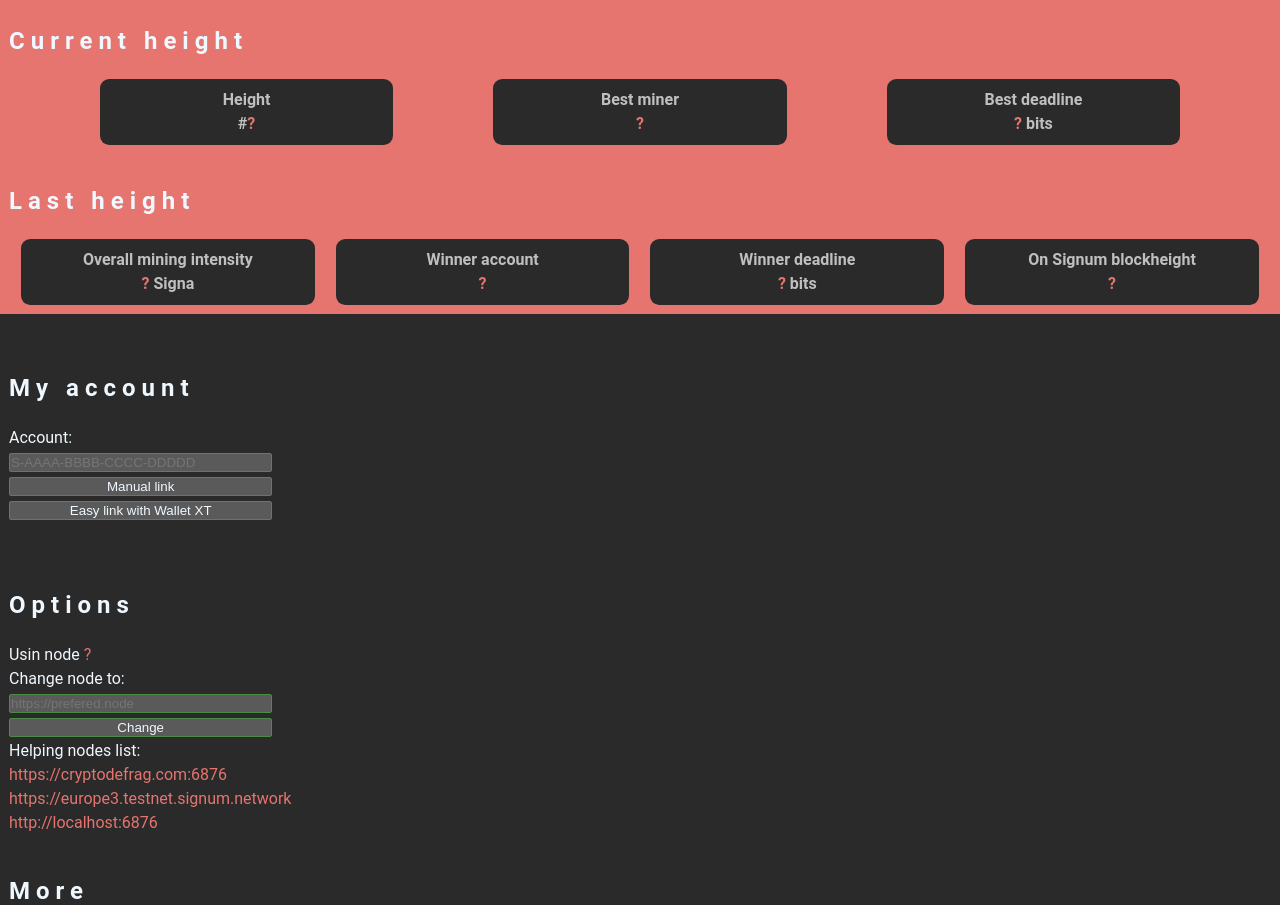
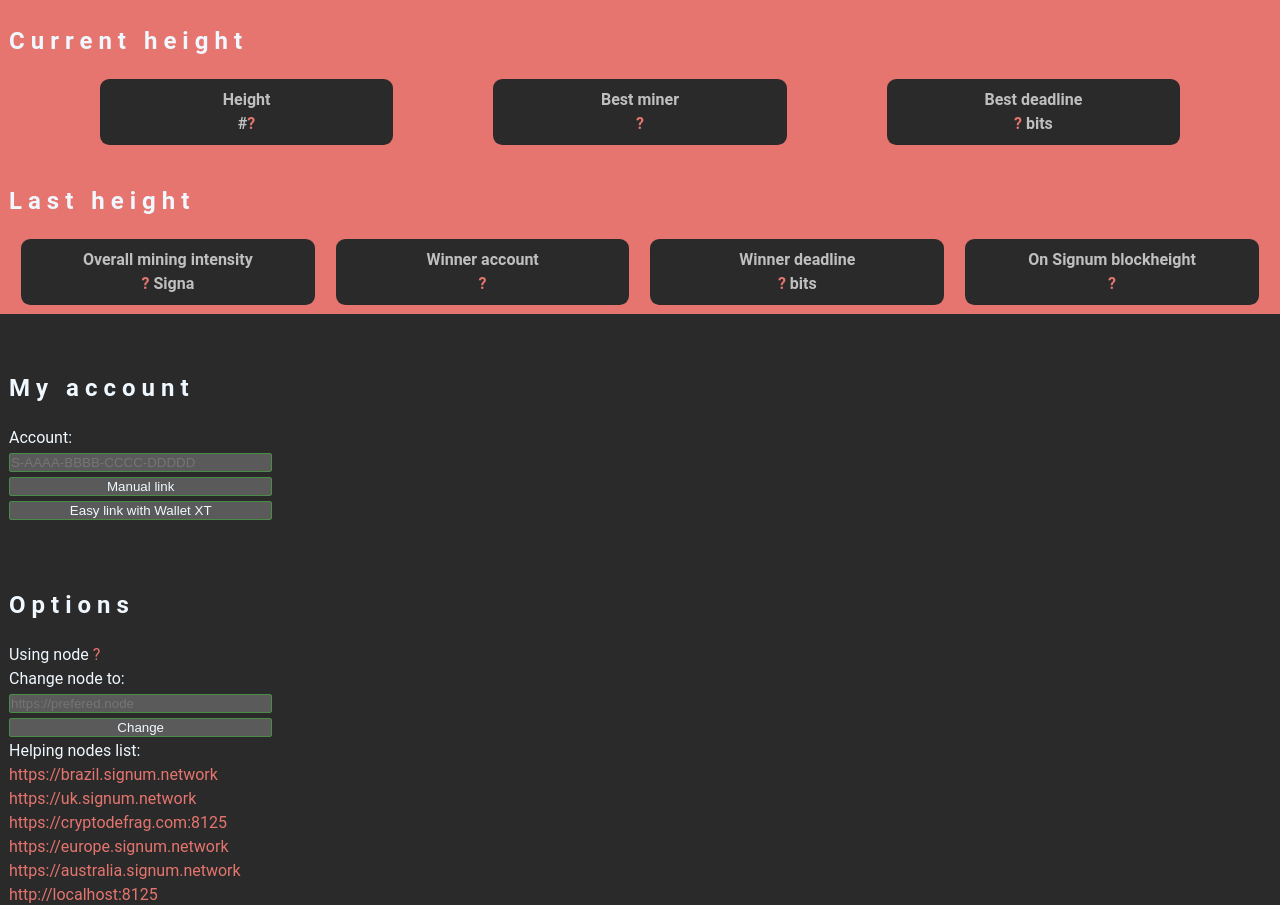
Before and after one commit to deleterium/TMGwebsite, a website: page index.html in a window 1280 px wide. Shown: the part 63-968 px from the top of the page. Drawn offline with Linux system fonts and the light colour scheme; no server answers.

Commit message:
Mainnet update

```diff
--- a/index.html
+++ b/index.html
@@ -83,7 +83,7 @@
     <div id="options" class="h_spacer">&nbsp;</div>
     <div class="box">
         <h2>Options</h2>
-        Usin node <output id="current_node">?</output><br>
+        Using node <output id="current_node">?</output><br>
         Change node to:<br>
         <input type="text" class="wide" id="ipt_new_node" placeholder="https://prefered.node"><br>
         <button id="btn_new_node" class="wide">Change</button><br>
--- a/index.js
+++ b/index.js
@@ -1,24 +1,27 @@
 "use strict";
 
 const Config = {
-    defaultServer: 'https://cryptodefrag.com:6876',
-    SmartContractId: 8749786126809286749n,
+    defaultServer: 'https://cryptodefrag.com:8125',
+    SmartContractId: 18339269626061634110n,
     SmartContractRS: "",
     authorisedCodeHash: 5817622329198284865n,
-    assetId: "15297368334901195317",
+    assetId: "8262145177475475524",
     serverAlternatives: [
-        "https://cryptodefrag.com:6876",
-        "https://europe3.testnet.signum.network",
-        "http://localhost:6876"
+        "https://brazil.signum.network",
+        "https://uk.signum.network",
+        "https://cryptodefrag.com:8125",
+        "https://europe.signum.network",
+        "https://australia.signum.network",
+        "http://localhost:8125"
     ],
     MinerContractArgs: {
         feePlanck: '10000000',
         activationAmountPlanck: '50000000',
         description: "TMG miner contract for The Mining Game",
         name: "TMGminer",
-        referencedTransactionHash: "7ab1ed13566118fb8f36c05e25963d184875b4f0651d234f754161da5fd88059",
+        referencedTransactionHash: "f0c36f552dec58799a21eb30004c9bdd35512f04977cc1a74f06030992a1499f",
         data: [
-            '0', '0', '0', '1', '100000000', '0', '8749786126809286749', '32000000',
+            '0', '0', '0', '1', '100000000', '0', '18339269626061634110', '32000000',
             '8', '10', '15', '16', '32', '46', '48', '57',
             '255', '100000000', '0', '0', '0', '22'
         ]
@@ -255,8 +258,8 @@ async function activateWalletXT(silent) {
     Global.wallet = new sig$wallets.GenericExtensionWallet();
     try {
         Global.walletResponse = await Global.wallet.connect({
-            appName: "The Mining Game TESTNET",
-            networkName: "Signum-TESTNET"
+            appName: "The Mining Game",
+            networkName: "Signum"
         })
         Global.walletSubscription = Global.walletResponse.listen({
             onAccountChanged: (newVal) => {
@@ -265,6 +268,7 @@ async function activateWalletXT(silent) {
                 localStorage.setItem('userHasXT', 'true');
                 Global.walletResponse.publicKey = newVal.accountPublicKey;
                 updateLinkedAccount();
+                updatePlayerDetailsAndContract();
             }
         })
         localStorage.setItem('userRS', idTOaccount(BigInt(Global.walletResponse.accountId)));
@@ -552,7 +556,7 @@ function idTOaccount(id) {
     let alphabet = "23456789ABCDEFGHJKLMNPQRSTUVWXYZ".split("")
     let base32alpha="0123456789abcdefghijklmnopqrstuv"
     let base32Length = 13
-    let account = "TS-"
+    let account = "S-"
     let i;
 
     function gmult(a, b) {
```
